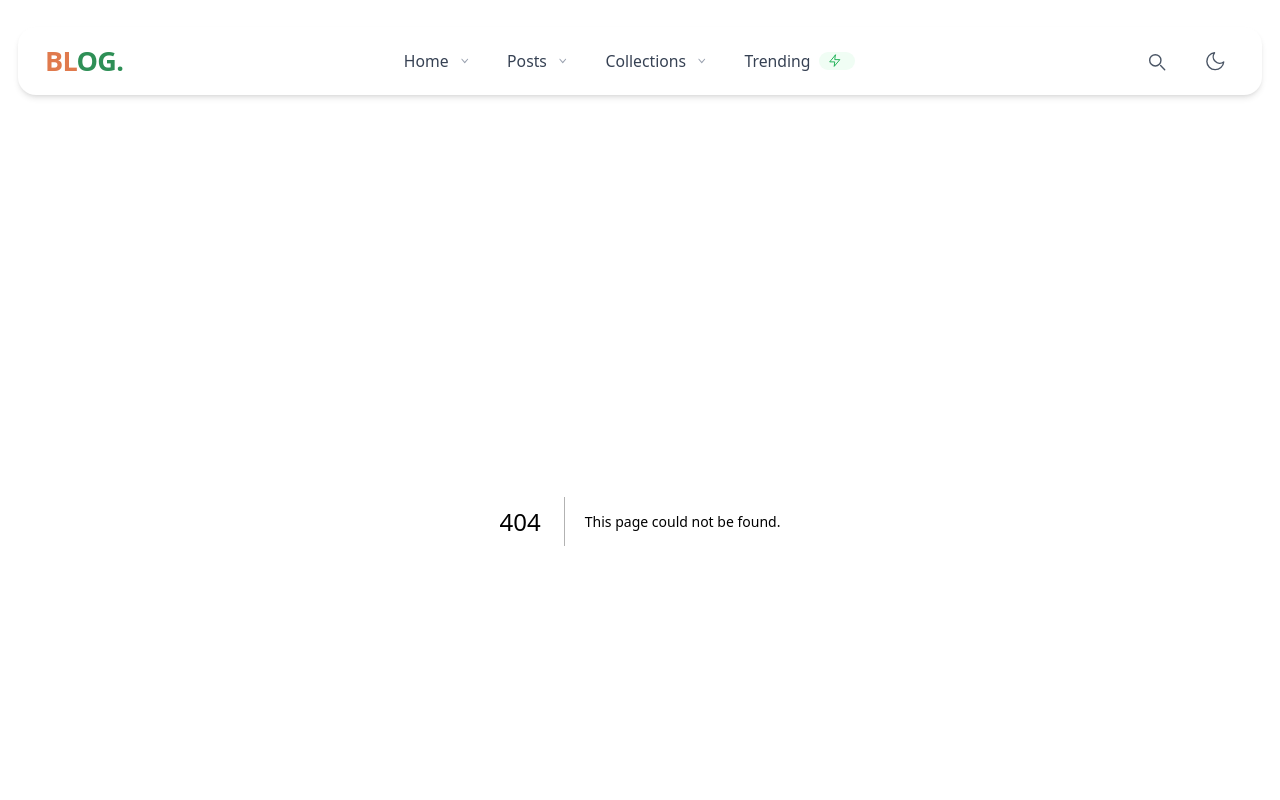
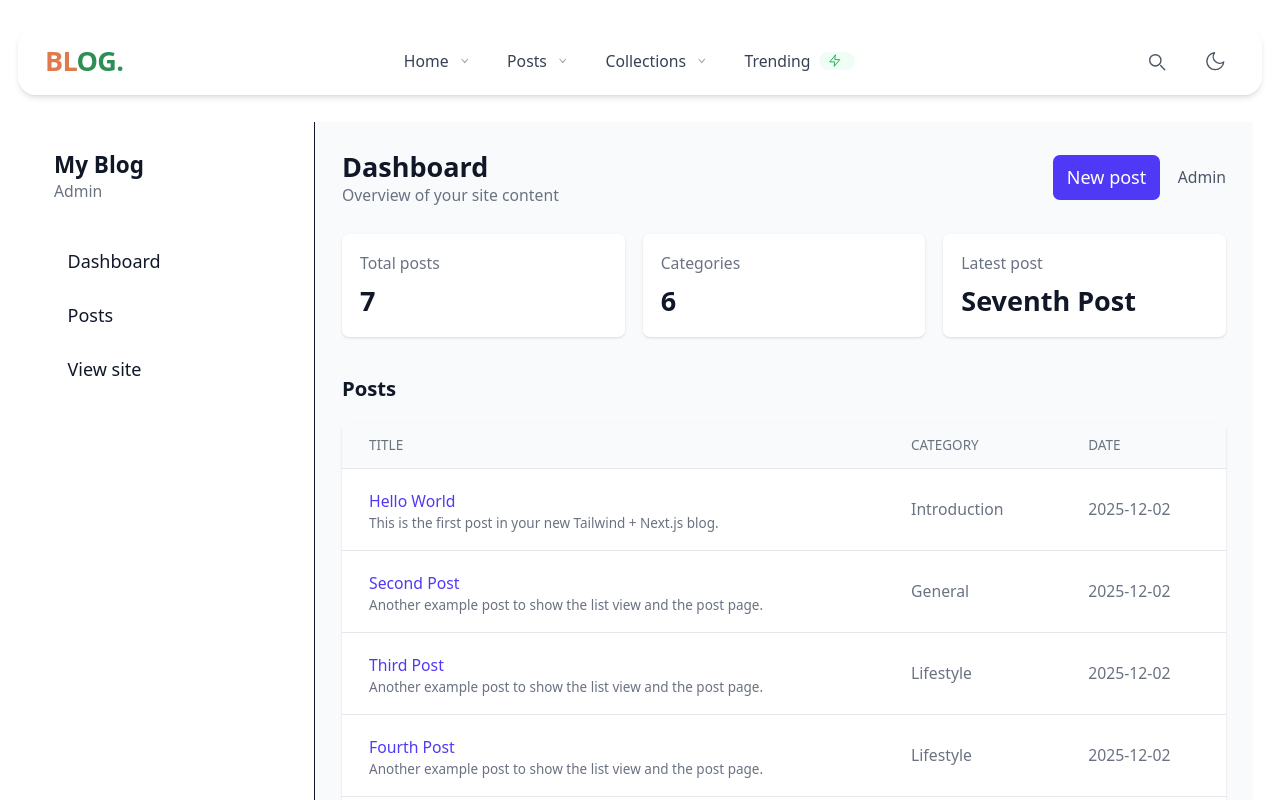
Before and after one commit to SupunCharuka/thinkora, a Next.js app in the folder frontend/: page /dashboard in a window 1280 px wide. Before the commit this address had no page. Shown: the top 800 px of the page. Built offline with nearby package versions, Linux system fonts and the light colour scheme.

Commit message:
add DashboardPage and related components: implement layout with sidebar, topbar, stat cards, and posts table

```diff
--- /dev/null
+++ b/frontend/src/app/dashboard/page.jsx
@@ -0,0 +1,43 @@
+import React from "react";
+import Sidebar from "@/components/dashboard/Sidebar";
+import Topbar from "@/components/dashboard/Topbar";
+import StatCard from "@/components/dashboard/StatCard";
+import PostsTable from "@/components/dashboard/PostsTable";
+import posts from "@/data/posts";
+
+export const metadata = {
+  title: "Dashboard",
+};
+
+export default function DashboardPage() {
+  const totalPosts = posts.length;
+  const categories = Array.from(new Set(posts.map((p) => p.category))).length;
+  const latest = posts.slice().sort((a, b) => (a.date < b.date ? 1 : -1))[0];
+
+  return (
+    <div className="min-h-screen bg-gray-50 dark:bg-gray-900 text-gray-900 dark:text-gray-100">
+      <div className="flex">
+        <aside className="w-64 hidden md:block">
+          <Sidebar />
+        </aside>
+
+        <main className="flex-1 p-6">
+          <Topbar />
+
+          <div className="mt-6 grid grid-cols-1 sm:grid-cols-2 lg:grid-cols-3 gap-4">
+            <StatCard title="Total posts" value={totalPosts} />
+            <StatCard title="Categories" value={categories} />
+            <StatCard title="Latest post" value={latest?.title || "—"} />
+          </div>
+
+          <section className="mt-8">
+            <h2 className="text-lg font-semibold">Posts</h2>
+            <div className="mt-4 bg-white dark:bg-gray-800 shadow rounded-md">
+              <PostsTable posts={posts} />
+            </div>
+          </section>
+        </main>
+      </div>
+    </div>
+  );
+}
--- /dev/null
+++ b/frontend/src/components/dashboard/PostsTable.jsx
@@ -0,0 +1,32 @@
+import React from "react";
+import Link from "next/link";
+
+export default function PostsTable({ posts }) {
+  return (
+    <div className="overflow-x-auto">
+      <table className="min-w-full divide-y divide-gray-200 dark:divide-gray-700">
+        <thead className="bg-gray-50 dark:bg-gray-900">
+          <tr>
+            <th className="px-6 py-3 text-left text-xs font-medium text-gray-500 uppercase">Title</th>
+            <th className="px-6 py-3 text-left text-xs font-medium text-gray-500 uppercase">Category</th>
+            <th className="px-6 py-3 text-left text-xs font-medium text-gray-500 uppercase">Date</th>
+          </tr>
+        </thead>
+        <tbody className="bg-white dark:bg-gray-800 divide-y divide-gray-200 dark:divide-gray-700">
+          {posts.map((post) => (
+            <tr key={post.slug} className="hover:bg-gray-50 dark:hover:bg-gray-700">
+              <td className="px-6 py-4 whitespace-nowrap">
+                <Link href={`/posts/${post.slug}`} className="text-sm font-medium text-indigo-600 dark:text-indigo-400 hover:underline">
+                  {post.title}
+                </Link>
+                <div className="text-xs text-gray-500">{post.excerpt}</div>
+              </td>
+              <td className="px-6 py-4 whitespace-nowrap text-sm text-gray-500">{post.category}</td>
+              <td className="px-6 py-4 whitespace-nowrap text-sm text-gray-500">{post.date}</td>
+            </tr>
+          ))}
+        </tbody>
+      </table>
+    </div>
+  );
+}
--- /dev/null
+++ b/frontend/src/components/dashboard/Sidebar.jsx
@@ -0,0 +1,33 @@
+import React from "react";
+import Link from "next/link";
+
+export default function Sidebar() {
+  return (
+    <div className="h-full bg-white dark:bg-gray-800 border-r dark:border-gray-700 p-6">
+      <div className="mb-8">
+        <h1 className="text-xl font-bold">My Blog</h1>
+        <p className="text-sm text-gray-500">Admin</p>
+      </div>
+
+      <nav>
+        <ul className="space-y-2">
+          <li>
+            <Link href="/dashboard" className="block px-3 py-2 rounded-md hover:bg-gray-100 dark:hover:bg-gray-700">
+              Dashboard
+            </Link>
+          </li>
+          <li>
+            <Link href="/posts" className="block px-3 py-2 rounded-md hover:bg-gray-100 dark:hover:bg-gray-700">
+              Posts
+            </Link>
+          </li>
+          <li>
+            <Link href="/" className="block px-3 py-2 rounded-md hover:bg-gray-100 dark:hover:bg-gray-700">
+              View site
+            </Link>
+          </li>
+        </ul>
+      </nav>
+    </div>
+  );
+}
--- /dev/null
+++ b/frontend/src/components/dashboard/StatCard.jsx
@@ -0,0 +1,10 @@
+import React from "react";
+
+export default function StatCard({ title, value }) {
+  return (
+    <div className="p-4 bg-white dark:bg-gray-800 shadow rounded-md">
+      <div className="text-sm text-gray-500 dark:text-gray-400">{title}</div>
+      <div className="mt-2 text-2xl font-bold">{value}</div>
+    </div>
+  );
+}
--- /dev/null
+++ b/frontend/src/components/dashboard/Topbar.jsx
@@ -0,0 +1,17 @@
+import React from "react";
+
+export default function Topbar() {
+  return (
+    <header className="flex items-center justify-between">
+      <div>
+        <h1 className="text-2xl font-semibold">Dashboard</h1>
+        <p className="text-sm text-gray-500">Overview of your site content</p>
+      </div>
+
+      <div className="flex items-center space-x-4">
+        <button className="px-3 py-2 bg-indigo-600 text-white rounded-md hover:bg-indigo-500">New post</button>
+        <div className="text-sm text-gray-600 dark:text-gray-300">Admin</div>
+      </div>
+    </header>
+  );
+}
```
